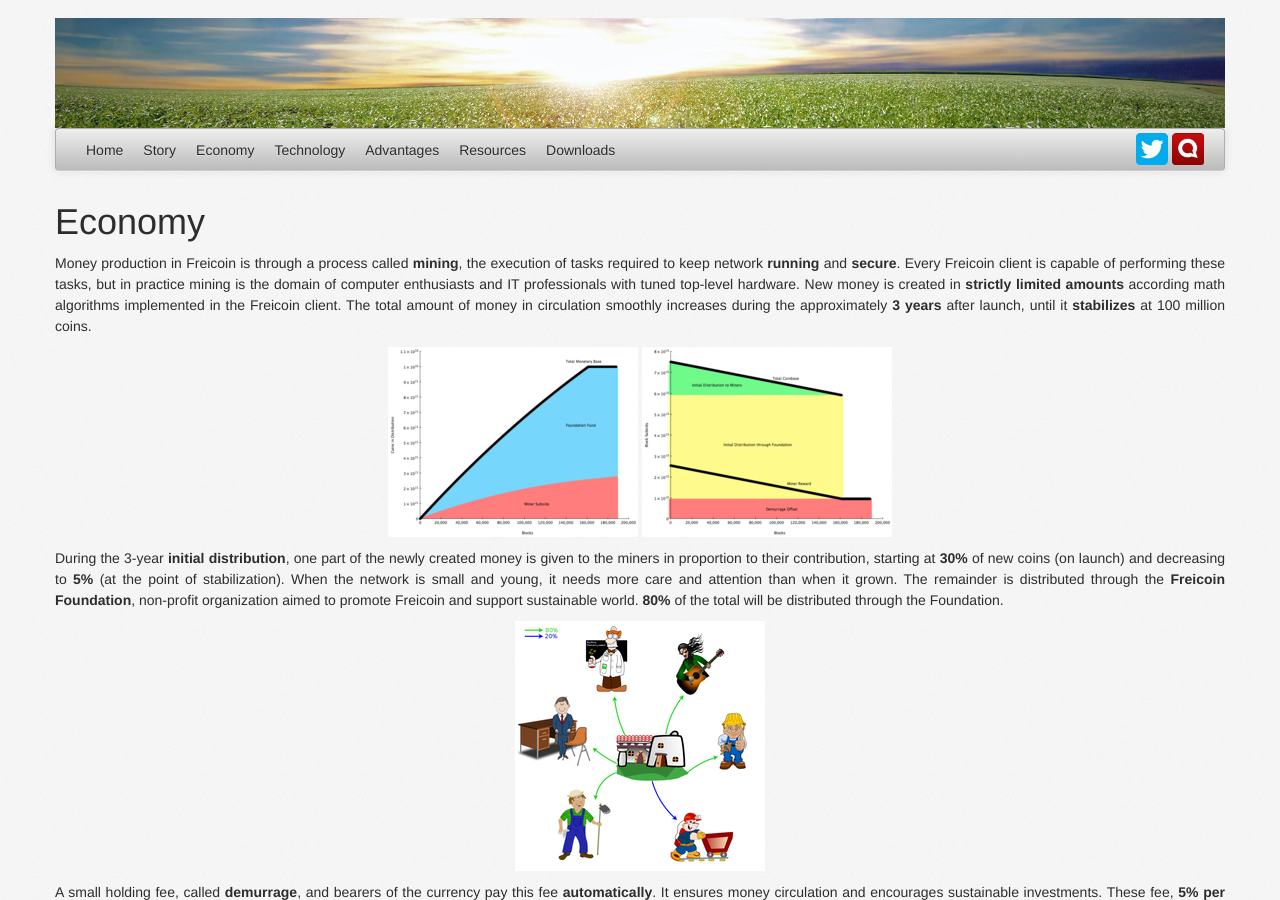
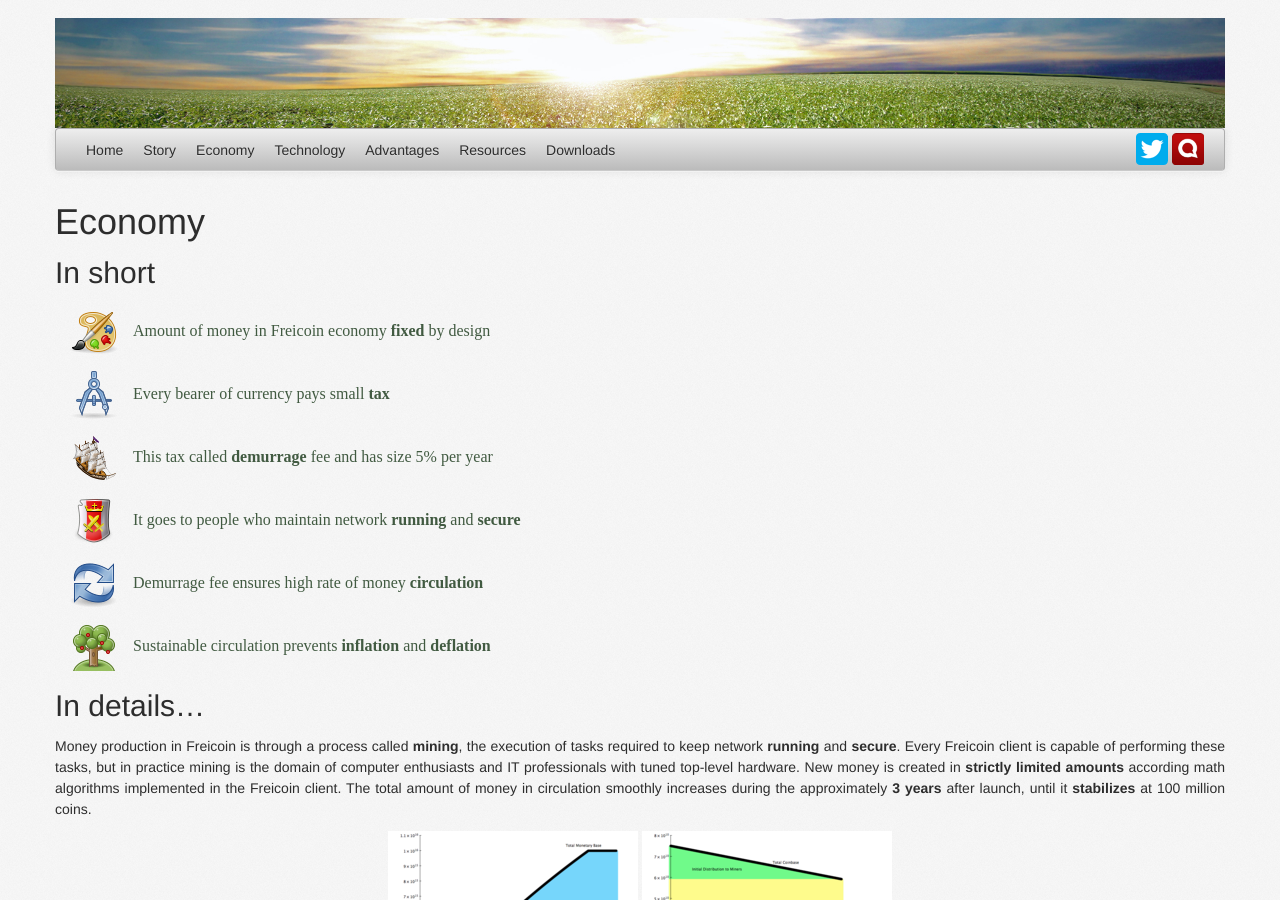
Before and after one commit to freicoin/freico.in, a Jekyll site: the page built from economy/index.md, in a window 1280 px wide and 900 px high. Built offline with Jekyll 4.4.1, drawn with Linux system fonts in a browser that asks for light colours; nearby versions of some CDN libraries; some web fonts are replaced; comment, search, counter and statistics services are not loaded.

Commit message:
Added short description on 'Economy' page

```diff
--- a/economy/index.md
+++ b/economy/index.md
@@ -7,6 +7,23 @@
 
 Economy
 ==================
+
+In short
+------------------
+
+<div>
+	<ul class="big_icons">
+		<li><img src="/static/images/economy/design.png" />Amount of money in Freicoin economy <b>fixed</b> by design</li>
+		<li><img src="/static/images/economy/tax.png" />Every bearer of currency pays small <b>tax</b></li>
+		<li><img src="/static/images/economy/demurrage.png" />This tax called <b>demurrage</b> fee and has size 5% per year</li>
+		<li><img src="/static/images/economy/secure.png" />It goes to people who maintain network <b>running</b> and <b>secure</b></li>
+		<li><img src="/static/images/economy/circulation.png" />Demurrage fee ensures high rate of money <b>circulation</b></li>
+		<li><img src="/static/images/economy/sustainable.png" />Sustainable circulation prevents <b>inflation</b> and <b>deflation</b></li>
+	</ul>
+</div>
+
+In details...
+------------------
 
 Money production in Freicoin is through a process called **mining**, the execution of tasks required to keep network **running** and **secure**. Every Freicoin client is capable of performing these tasks, but in practice mining is the domain of computer enthusiasts and IT professionals with tuned top-level hardware. New money is created in **strictly limited amounts** according math algorithms implemented in the Freicoin client. The total amount of money in circulation smoothly increases during the approximately **3 years** after launch, until it **stabilizes** at 100 million coins.
 
```
